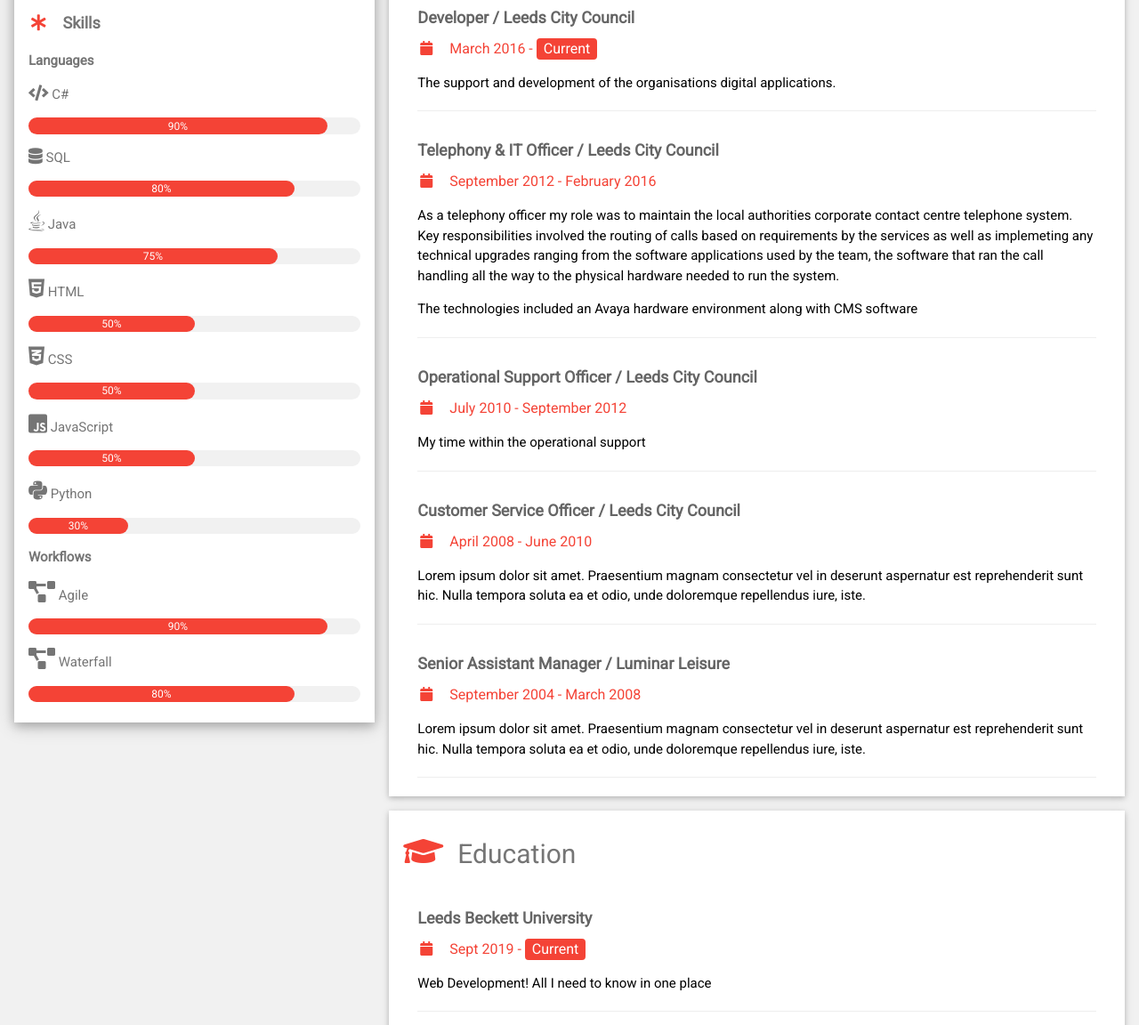
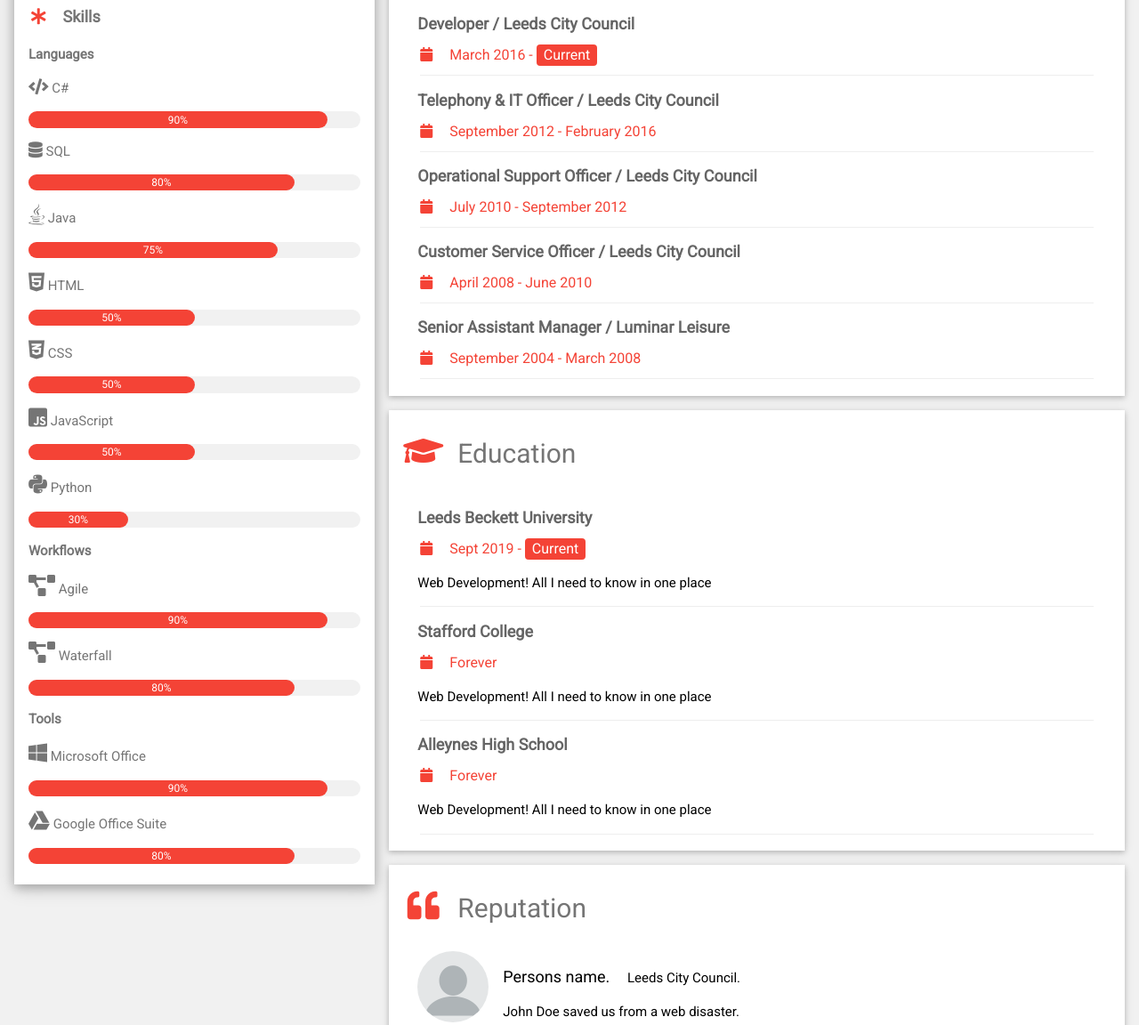
Before and after one commit to withUK/withuk.github.io, a plain HTML site: page index.html in a window 1280 px wide. Shown: the part 600-1752 px from the top of the page at 89% size. Drawn offline with nearby package versions, Linux system fonts and the light colour scheme.

Commit message:
Updated Experience and Added show/hide javascript

```diff
--- a/index.html
+++ b/index.html
@@ -124,6 +124,24 @@
                             <p class="skill-summary">Some text..</p>
                         </div>
 
+                        <p><b>Tools</b></p>
+
+                        <p onclick="showHideSummary('msofficeSummary')"><i class="fab fa-windows w3-xlarge"></i> Microsoft Office</p>
+                        <div class="w3-light-grey w3-round-xlarge w3-small" onclick="showHideSummary('msofficeSummary')">
+                            <div class="w3-container w3-center w3-round-xlarge w3-red progress" style="width:90%">90%</div>
+                        </div>
+                        <div id="msofficeSummary" class="w3-container w3-hide">
+                            <p class="skill-summary">Some text..</p>
+                        </div>
+
+                        <p onclick="showHideSummary('googleofficeSummary')"><i class="fab fa-google-drive w3-xlarge"></i> Google Office Suite</p>
+                        <div class="w3-light-grey w3-round-xlarge w3-small" onclick="showHideSummary('googleofficeSummary')">
+                            <div class="w3-container w3-center w3-round-xlarge w3-red progress" style="width:80%">80%</div>
+                        </div>
+                        <div id="googleofficeSummary" class="w3-container w3-hide">
+                            <p class="skill-summary">Some text..</p>
+                        </div>
+
                         <br>
                     </div>
                 </div>
@@ -158,39 +176,53 @@
                 <div class="w3-container w3-card w3-white w3-margin-bottom">
                     <h2 id="experience" class="w3-text-grey w3-padding-16"><i class="fas fa-briefcase fa-fw w3-margin-right w3-xxlarge w3-text-red"></i>Experience</h2>
 
-                    <div class="w3-container">
+                    <div class="w3-container" onclick="showHideSummary('lccDeveloperSummary')">
                         <h5 class="w3-opacity"><b>Developer / Leeds City Council</b></h5>
                         <h6 class="w3-text-red"><i class="fa fa-calendar fa-fw w3-margin-right"></i>March 2016 - <span class="w3-tag w3-red w3-round">Current</span></h6>
-                        <p>The support and development of the organisations digital applications. </p>
+                        <div id="lccDeveloperSummary" class="w3-hide">
+                            <p>The support and development of the organisations digital applications. </p>
+                            <p>Tools and software: Visual Studio, Visual Studio Code, SQL Server Management Studio, Power BI, Sharepoint</p>
+                        </div>
                         <hr>
                     </div>
 
-                    <div class="w3-container">
+                    <div class="w3-container" onclick="showHideSummary('lccTelephonySummary')">
                         <h5 class="w3-opacity"><b>Telephony & IT Officer / Leeds City Council</b></h5>
                         <h6 class="w3-text-red"><i class="fa fa-calendar fa-fw w3-margin-right"></i>September 2012 - February 2016</h6>
-                        <p>As a telephony officer my role was to maintain the local authorities corporate contact centre telephone system. Key responsibilities involved the routing of calls based on requirements by the services as well as implemeting any technical upgrades ranging from the software applications used by the team, the software that ran the call handling all the way to the physical hardware needed to run the system.</p>
-                        <p>The technologies included an Avaya hardware environment along with CMS software</p>
+                        <div id="lccTelephonySummary" class="w3-hide">
+                            <p>As a telephony officer my role was to maintain the local authorities corporate contact centre telephone system. Key responsibilities involved the routing of calls based on requirements by the services as well as implemeting any technical upgrades ranging from the software applications used by the team, the software that ran the call handling all the way to the physical hardware needed to run the system.</p>
+                            <p>Tools and software: Avaya hardware environment, CMS Supervisor, Oracle Web Chat</p>
+                        </div>
                         <hr>
                     </div>
 
-                    <div class="w3-container">
+                    <div class="w3-container" onclick="showHideSummary('lccOperationalSupport')">
                         <h5 class="w3-opacity"><b>Operational Support Officer / Leeds City Council</b></h5>
                         <h6 class="w3-text-red"><i class="fa fa-calendar fa-fw w3-margin-right"></i>July 2010 - September 2012</h6>
-                        <p>My time within the operational support </p>
+                        <div id="lccOperationalSupport" class="w3-hide">
+                            <p>My time within the operational support exposed me to the world of data and how it can be used to to plan and forecast trends. Handling staff levels and monitoring performance was also a key responsibility whereby I would liase with team leaders and operational managers and advise on the upcomng events and required levels to achieve the agreed SLA.</p>
+                            <p>Tools and software: Avaya Forecasting and Scheduling, CMS Supervisor, </p>
+                        </div>
                         <hr>
                     </div>
 
-                    <div class="w3-container">
+                    <div class="w3-container" onclick="showHideSummary('lccCustomerService')">
                         <h5 class="w3-opacity"><b>Customer Service Officer / Leeds City Council</b></h5>
                         <h6 class="w3-text-red"><i class="fa fa-calendar fa-fw w3-margin-right"></i>April 2008 - June 2010</h6>
-                        <p>Lorem ipsum dolor sit amet. Praesentium magnam consectetur vel in deserunt aspernatur est reprehenderit sunt hic. Nulla tempora soluta ea et odio, unde doloremque repellendus iure, iste.</p>
+                        <div id="lccCustomerService" class="w3-hide">
+                            <p>Lorem ipsum dolor sit amet. Praesentium magnam consectetur vel in deserunt aspernatur est reprehenderit sunt hic. Nulla tempora soluta ea et odio, unde doloremque repellendus iure, iste.</p>
+                            <p>Tools and software: Siebel</p>
+                        </div>
                         <hr>
                     </div>
 
-                    <div class="w3-container">
+                    <div class="w3-container" onclick="showHideSummary('luminarAssistantManager')">
                         <h5 class="w3-opacity"><b>Senior Assistant Manager / Luminar Leisure</b></h5>
                         <h6 class="w3-text-red"><i class="fa fa-calendar fa-fw w3-margin-right"></i>September 2004 - March 2008</h6>
-                        <p>Lorem ipsum dolor sit amet. Praesentium magnam consectetur vel in deserunt aspernatur est reprehenderit sunt hic. Nulla tempora soluta ea et odio, unde doloremque repellendus iure, iste.</p>
+                        <div id="luminarAssistantManager" class="w3-hide">
+                            <p>Lorem ipsum dolor sit amet. Praesentium magnam consectetur vel in deserunt aspernatur est reprehenderit sunt hic. Nulla tempora soluta ea et odio, unde doloremque repellendus iure, iste.</p>
+                            <p>Tools and software: Adobe Premier Pro, Lotus Notes, Microsoft Office, Facebook, Twitter</p>
+                        </div>
                         <hr>
                     </div>
                 </div>
--- a/styles/styles.css
+++ b/styles/styles.css
@@ -1,5 +1,13 @@
 html,body,h1,h2,h3,h4,h5,h6 {
     font-family: "Roboto", sans-serif
+}
+
+hr {
+    margin:0.2em;
+}
+
+.w3-margin-bottom {
+    padding-bottom: 1em !important;
 }
 
 .skill-summary{
```
